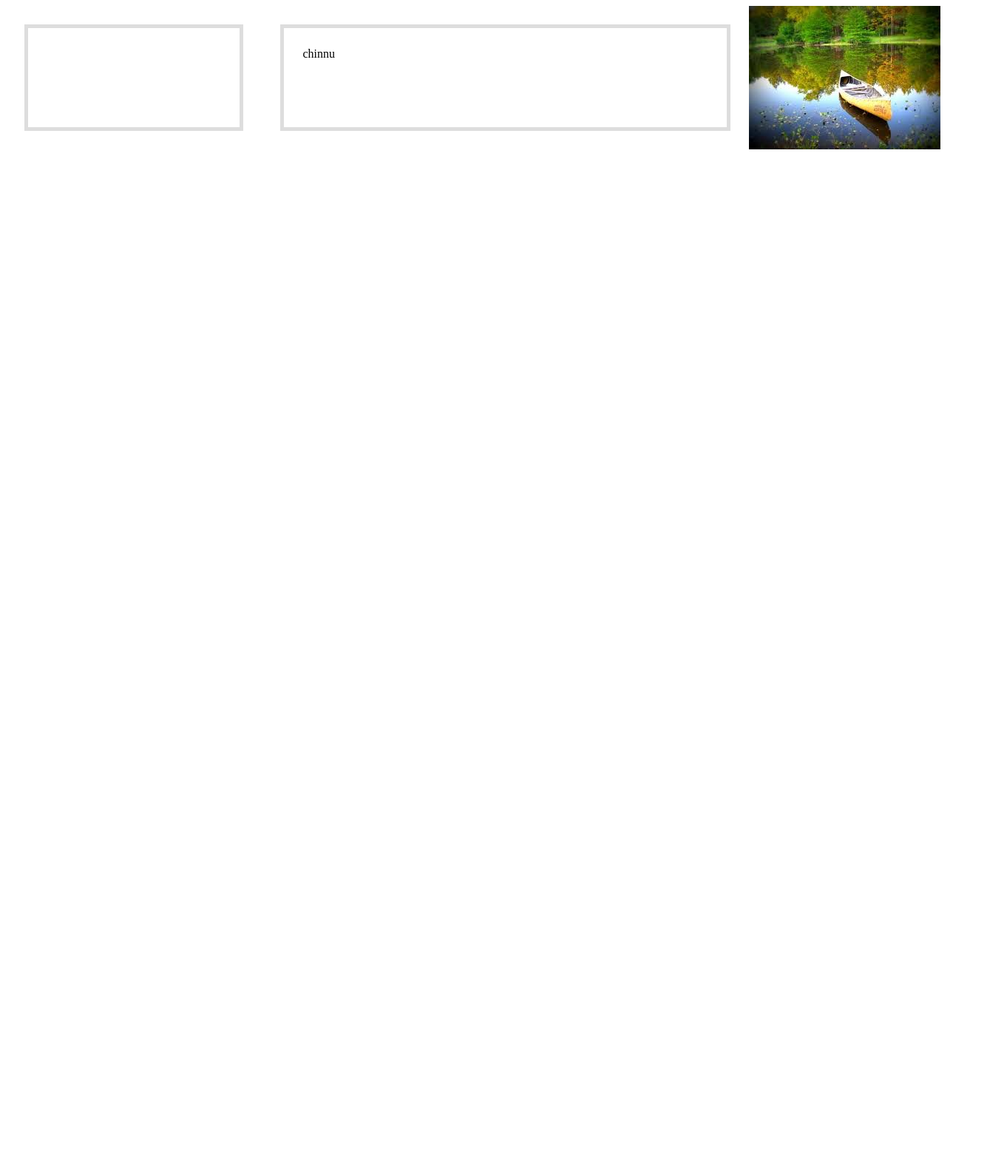
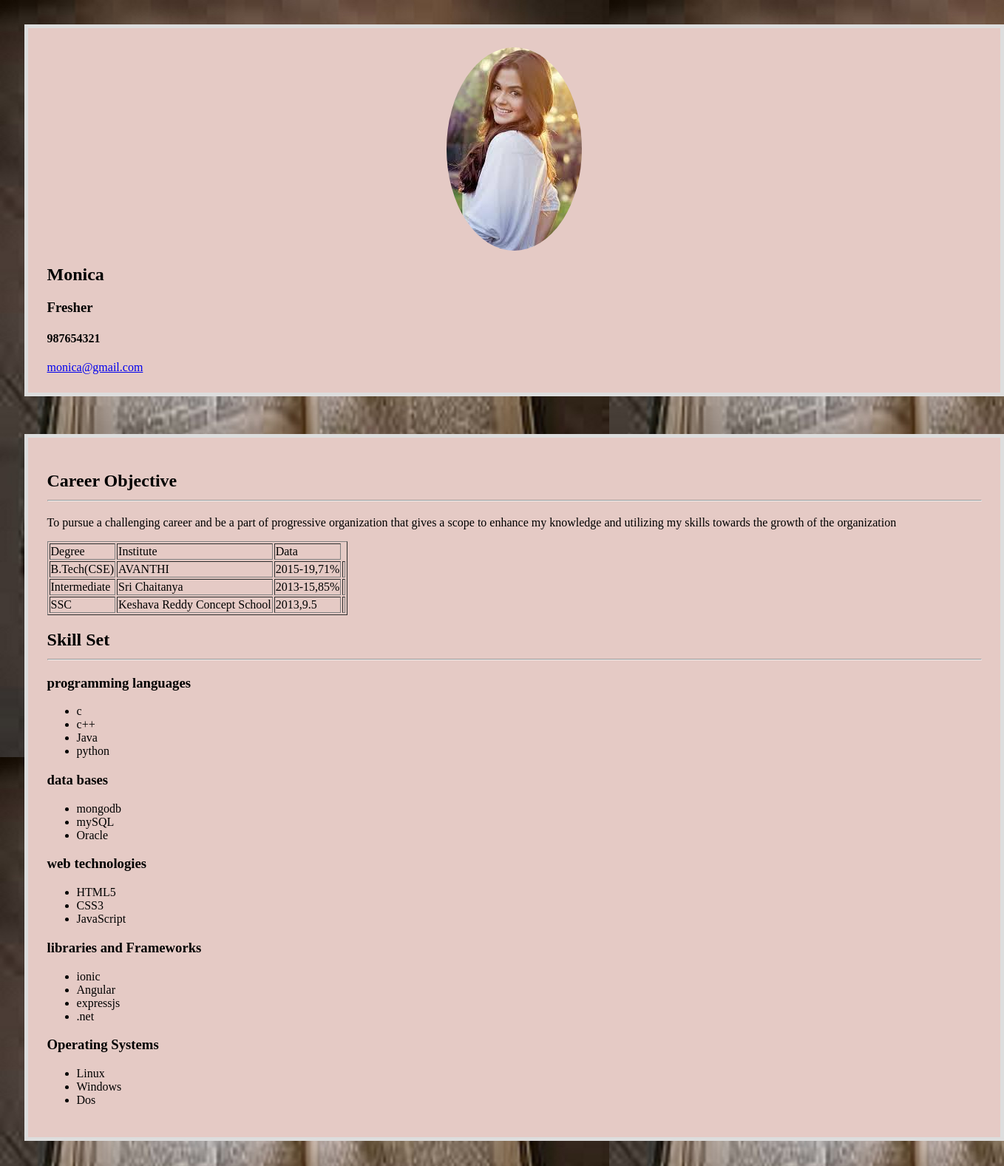
Before and after one commit to MonicaMenda1/moniresume, a plain HTML site: page index.html in a window 1280 px wide. Shown: the whole page at 74% size, 1358 px wide, since content can reach past the window. Before the commit the page ends 800 px from the top, so only its background shows below. Drawn offline with Linux system fonts and the light colour scheme.

Commit message:
committed6

```diff
--- /dev/null
+++ b/data.json
@@ -0,0 +1,50 @@
+{
+  "basics":{
+    "name":"MONI CHINNU",
+  "email":"monicachinna@gmail.com",
+   "phn no" :"9876768691"
+ },
+ "career":{
+   "info":"To pursue a challenging career and be a part of progressive organization that gives a scope to enhance my knowledge and utilizing my skills towards the growth of the organization"
+ },
+ "education":[
+   {
+     "Degree":"B.Tech(CSE)",
+     "Institute":"AVANTHI",
+     "Data":["2015-19","71%"]
+   },
+   {
+     "Degree":"Intermediate",
+     "Institute":"Sri Chaitanya",
+     "Data":["2013-15","85%"]
+   },
+   {
+     "Degree":"SSC",
+     "Institute":"Keshava Reddy Concept School",
+     "Data":["2013","9.5"]
+
+   }
+ ],
+ "skills":[
+   {
+     "titles":"programming languages",
+     "info":["c","c++","Java","python"]
+   },
+   {
+     "titles":"data bases",
+     "info":["mongodb","mySQL","Oracle"]
+   },
+   {
+     "titles":"web technologies",
+     "info":["HTML5","CSS3","JavaScript"]
+   },
+   {
+     "titles":"libraries and Frameworks",
+     "info":["ionic","Angular","expressjs",".net"]
+   },
+   {
+     "titles":"Operating Systems",
+     "info":["Linux","Windows","Dos"]
+   }
+ ]
+}
--- a/index.html
+++ b/index.html
@@ -2,12 +2,14 @@
 <html>
   <head>
     <meta charset="utf-8">
+    <meta name="viewport" content="width=device-width,initial-scale=1">
     <title></title>
-    <style media="screen">
+    <link rel="stylesheet" href="style.css">
+    <!--<style media="screen">
     .flexParent{
       display:flex;
       flex-direction:row;
-      justify-content:center;
+      justify-content:flex-end;
     }
     .child1{
       width:30%;
@@ -21,17 +23,30 @@
       padding:2%;
       border:5px solid #ddd;
     }
-    </style>
+    img{
+      width:70%;
+      height:auto;
+      display:block;
+      margin-left:auto;
+      margin-right:auto;
+      border-radius:50%;
+    }
+  </style>-->
   </head>
   <body>
     <div class="flexParent">
     <div class="child1">
-
+      <img src="img/moni3.jpg" alt="profile" align="center">
+      <h2>Monica</h2>
+      <h3>Fresher</h3>
+      <h4>987654321</h4>
+      <a href="mailto:monica@gmail.com">monica@gmail.com</a>
+      </img>
     </div>
-    <div class="child2">chinnu</div>
-    <img src="img/image.png"alt="profile" align="center">
-    </img>
+    <div class="child2"></div>
 
   </div>
+  <script type="text/javascript" src="main.js">
+  </script>
   </body>
 </html>
--- /dev/null
+++ b/main.js
@@ -0,0 +1,63 @@
+function loadJson(file,callback){
+  var xhr=new XMLHttpRequest();
+  xhr.overrideMimeType("application/json");
+  xhr.open("GET",file,true);
+  xhr.onreadystatechange=function(){
+    if(xhr.readyState===4 && xhr.status=="200"){
+      callback(xhr.responseText);
+    }
+  };
+  xhr.send();
+}
+loadJson("data.json",function(text){
+  let data=JSON.parse(text);
+  console.log(data);
+  career(data.career);
+  education(data.education);
+  skills(data.skills);
+})
+
+var childTwo=document.querySelector(".child2");
+ function career(careerInfo){
+   var heading =document.createElement("h2");
+   heading.textContent="Career Objective";
+   childTwo.appendChild(heading);
+   var hr=document.createElement("hr");
+   heading.appendChild(hr);
+   var careerP=document.createElement("p");
+   careerP.textContent=careerInfo.info;
+   childTwo.appendChild(careerP);
+
+ }
+ function education(edu){
+   var table=document.createElement("table");
+    childTwo.appendChild(table);
+    table.border="1";
+   var tr1="<tr><td>Degree</td><td>Institute</td><td>Data</td></tr>";
+  var tr2="";
+   for(var i=0;i<edu.length;i++){
+     tr2+="<tr><td>"+edu[i].Degree+"</td><td>"+edu[i].Institute+"</td><td>"+edu[i].Data+"</td><td>";
+
+   }
+   table.innerHTML=tr1+tr2;
+ }
+function skills(skill){
+   var heading=document.createElement("h2");
+  heading.textContent="Skill Set";
+  childTwo.appendChild(heading);
+  var hr=document.createElement("hr");
+  heading.appendChild(hr);
+   for(var i=0;i<skill.length;i++){
+     var titleH=document.createElement("h3");
+     console.log(titleH);
+     titleH.textContent=skill[i].titles;
+     childTwo.appendChild(titleH);
+     var ul=document.createElement("ul");
+     childTwo.appendChild(ul);
+     for(var j=0;j<skill[i].info.length;j++){
+       var li=document.createElement("li");
+       li.textContent=skill[i].info[j];
+       ul.appendChild(li);
+     }
+}
+}
--- /dev/null
+++ b/style.css
@@ -0,0 +1,56 @@
+body{
+  background-image:url("img/moni2.jpg");
+
+}
+  .flexParent{
+  display:flex;
+  flex-direction:column;
+  justify-content:center;
+
+}
+.child1{
+  width:100%;
+  margin:2%;
+  padding:2%;
+  border:5px solid #ddd;
+  background-color:#e5cac5;
+
+}
+.child2{
+  width:100%;
+  margin:2%;
+  padding:2%;
+  border:5px solid #ddd;
+    background-color:#e5cac5;
+}
+img{
+
+  height:auto;
+  display:block;
+  margin-left:auto;
+  margin-right:auto;
+  border-radius:50%;
+}
+
+
+@media only screen and (min-width:769px) and (max-width:1024px){
+.flexParent{
+  display:flex;
+  flex-direction:row;
+  justify-content:center;
+}
+.child1{
+  width:100%;
+  margin:2%;
+  padding:2%;
+  border:5px solid #ddd;
+  background-color:#e5cac5;
+}
+.child2{
+  width:100%;
+  margin:2%;
+  padding:2%;
+  border:5px solid #ddd;
+  background-color:#e5cac5;
+}
+}
```
Also changed, not shown: img/image.png (deleted), img/moni.jpg (added), img/moni1.png (added), img/moni2.jpg (added), img/moni3.jpg (added).
